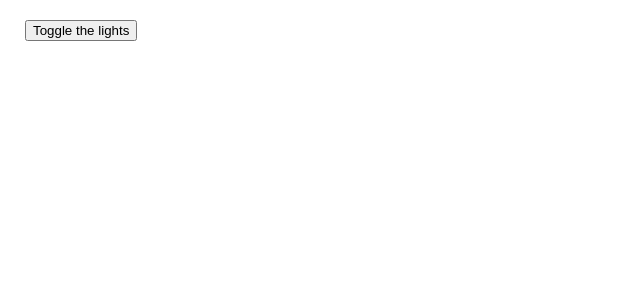
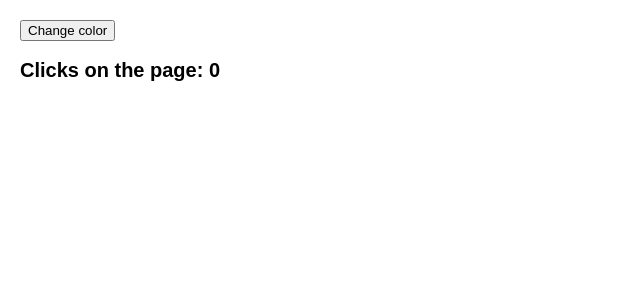
Before and after one commit to jimmycanosa/learning-react, a React (Create React App) app: page / in a window 1280 px wide. Shown: the top 300 px of the page, without its empty margins (0-640 px from the left). Built offline with nearby package versions, Linux system fonts and the light colour scheme.

Commit message:
feat: wire-up-the-events

```diff
--- a/src/App.js
+++ b/src/App.js
@@ -1,4 +1,4 @@
-import MyApp from './responding-to-events/fix-an-event-handler.js';
+import MyApp from './responding-to-events/wire-up-the-events.js';
 
 export default function App() {
   return (
--- /dev/null
+++ b/src/responding-to-events/ColorSwitch.js
@@ -0,0 +1,3 @@
+export default function ColorSwitch({ onChangeColor }) {
+  return <button>Change color</button>;
+}
--- /dev/null
+++ b/src/responding-to-events/wire-up-the-events.js
@@ -0,0 +1,31 @@
+import { useState } from 'react';
+import ColorSwitch from './ColorSwitch.js';
+
+export default function App() {
+  const [clicks, setClicks] = useState(0);
+
+  function handleClickOutside() {
+    setClicks((c) => c + 1);
+  }
+
+  function getRandomLightColor() {
+    let r = 150 + Math.round(100 * Math.random());
+    let g = 150 + Math.round(100 * Math.random());
+    let b = 150 + Math.round(100 * Math.random());
+    return `rgb(${r}, ${g}, ${b})`;
+  }
+
+  function handleChangeColor() {
+    let bodyStyle = document.body.style;
+    bodyStyle.backgroundColor = getRandomLightColor();
+  }
+
+  return (
+    <div style={{ width: '100%', height: '100%' }} onClick={handleClickOutside}>
+      <ColorSwitch onChangeColor={handleChangeColor} />
+      <br />
+      <br />
+      <h2>Clicks on the page: {clicks}</h2>
+    </div>
+  );
+}
--- a/src/styles.css
+++ b/src/styles.css
@@ -45,7 +45,3 @@ code {
 ul {
   padding-inline-start: 20px;
 }
-
-button {
-  margin-left: 5px;
-}
```
